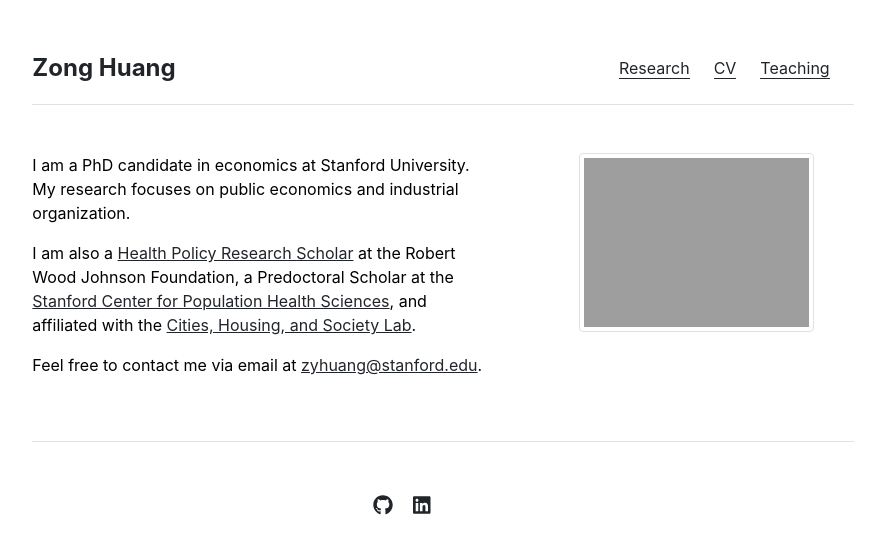
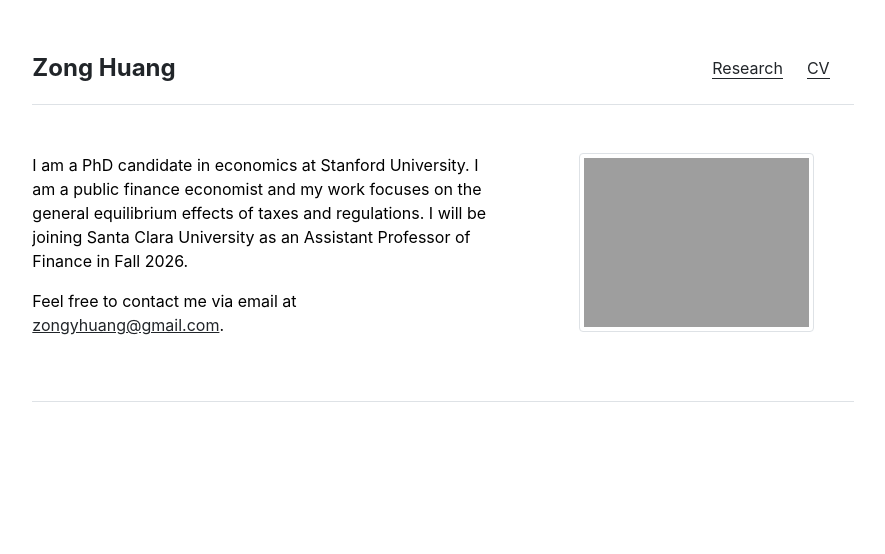
Before and after one commit to z-y-huang/z-y-huang.github.io, a Jekyll site: the page built from index.md, in a window 1280 px wide. Shown: the top 554 px of the page, without its empty margins (197-1082 px from the left). Built offline with Jekyll 4.4.1, drawn with Linux system fonts in a browser that asks for light colours.

Commit message:
Update website

```diff
--- a/_data/settings.yml
+++ b/_data/settings.yml
@@ -1,8 +1,3 @@
 menu:
 - {name: 'Research', url: '/research'}
 - {name: 'CV', url: '/assets/pdf/CV_ZH.pdf'}
-- {name: 'Teaching', url: '/teaching'}
-
-social:
-- {icon: 'github', link: 'https://github.com/z-y-huang'}
-- {icon: 'linkedin', link: 'https://www.linkedin.com/in/zong-huang-13350364/'}
--- a/_includes/research.html
+++ b/_includes/research.html
@@ -49,10 +49,10 @@
     <br>
     (with <a href="https://ktjhofmann.github.io" style="color: black !important;">Katja Hofmann</a>)
     <br>
-    <i>American Economic Journal: Economic Policy.</i> Conditionally accepted.
+    <i>American Economic Journal: Economic Policy.</i> Forthcoming.
     <details>
     <summary><b>Abstract</b></summary>
-    Public programs that provide benefits through private markets contend with strategic firm behavior. We study this dynamic in Medicare Part D. The Affordable Care Act closed a coverage gap, which required beneficiaries to pay 100% of drug spending on the margin. The closure was partially funded by mandating drug manufacturers cover 50% of branded drug costs in the gap. Beneficiaries became 45% less likely to forgo prescriptions upon reaching the gap. However, manufacturers’ response led to 21% higher drug prices, partially offsetting the insurance expansion. While the average beneficiary received a $55 transfer, the median beneficiary incurred a $7 cost.
+    Public programs that provide benefits through private markets contend with strategic firm behavior. We study this dynamic in Medicare Part D. The Affordable Care Act closed a coverage gap in Part D by mandating drug manufacturers cover 50% of branded drug costs in the gap. Beneficiaries became 5 percentage points less likely to forgo prescriptions upon reaching the gap. However, manufacturers' response led to 21% higher drug prices, partially offsetting the insurance expansion. The closure was intended to be a $100 transfer to beneficiaries financed by manufacturers, but instead resulted in a $55 transfer to beneficiaries financed by the government.
     </details>
     </div>
 
--- a/index.md
+++ b/index.md
@@ -3,8 +3,6 @@
 title: "Home"
 ---
 
-I am a PhD candidate in economics at Stanford University. My research focuses on public economics and industrial organization.
+I am a PhD candidate in economics at Stanford University. I am a public finance economist and my work focuses on the general equilibrium effects of taxes and regulations. I will be joining Santa Clara University as an Assistant Professor of Finance in Fall 2026.
 
-I am also a [Health Policy Research Scholar](https://healthpolicyresearch-scholars.org) at the Robert Wood Johnson Foundation, a Predoctoral Scholar at the [Stanford Center for Population Health Sciences](https://med.stanford.edu/phs/), and affiliated with the [Cities, Housing, and Society Lab](https://chslab.stanford.edu/faculty-researchers).
-
-Feel free to contact me via email at [zyhuang@stanford.edu](mailto:zyhuang@stanford.edu).
+Feel free to contact me via email at [zongyhuang@gmail.com](mailto:zongyhuang@gmail.com).
--- a/teaching.md
+++ /dev/null
@@ -1,4 +0,0 @@
----
-layout: teaching
-title: "Teaching"
----
```
Also changed, not shown: _includes/teaching.html (deleted, +0 -22 lines), _layouts/teaching.html (deleted, +0 -7 lines), 5 other files.
